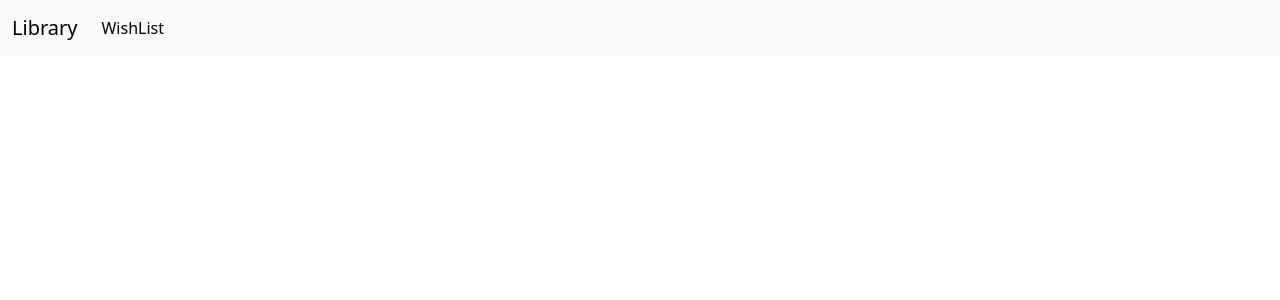
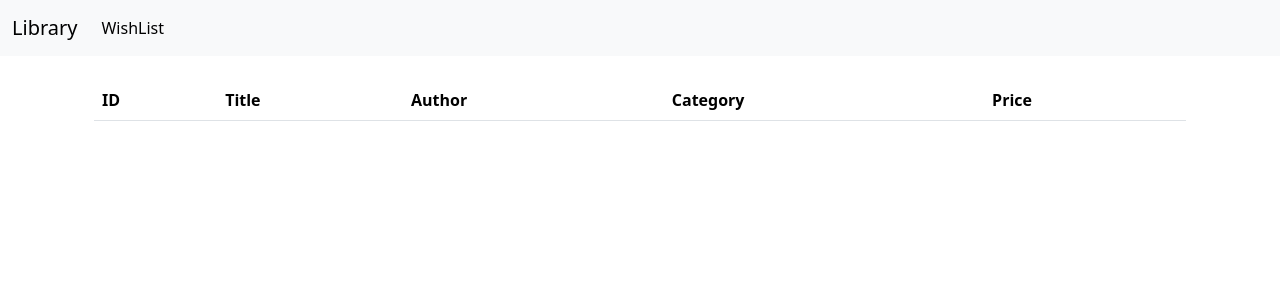
Before and after one commit to yousef8/iti-vue, a Vue app in the folder day-2/WishListUsingComponents/: page / in a window 1280 px wide. Both pictures are taken after a click on the link "WishList". Shown: the top 300 px of the page. Built offline with nearby package versions, Linux system fonts and the light colour scheme.

Commit message:
Enhance wishlist layout

```diff
--- a/day-2/WishListUsingComponents/src/App.vue
+++ b/day-2/WishListUsingComponents/src/App.vue
@@ -12,8 +12,8 @@
     ></book-card>
   </div>
 
-  <div vi-if="isWishListVisible">
-    <h1 v-for="book in wishedBooks" :key="book.id">{{ book.title }}</h1>
+  <div v-if="isWishListVisible" class="container-lg p-4 d-flex flex-wrap justify-content-around">
+    <wish-list :wishedBooks="wishedBooks" @remove-from-wishlist="removeFromWishList"></wish-list>
   </div>
 </template>
 
@@ -21,9 +21,10 @@
 import books from './assets/books.json'
 import BookCard from './components/BookCard.vue'
 import NavBar from './components/NavBar.vue'
+import WishList from './components/WishList.vue'
 
 export default {
-  components: { BookCard, NavBar },
+  components: { BookCard, NavBar, WishList },
   data() {
     return {
       books: books,
--- /dev/null
+++ b/day-2/WishListUsingComponents/src/components/WishList.vue
@@ -0,0 +1,32 @@
+<template>
+  <table class="table">
+    <thead>
+      <tr>
+        <th scope="col">ID</th>
+        <th scope="col">Title</th>
+        <th scope="col">Author</th>
+        <th scope="col">Category</th>
+        <th scope="col">Price</th>
+      </tr>
+    </thead>
+    <tbody>
+      <tr v-for="book in wishedBooks" :key="book.id">
+        <td>{{ book.id }}</td>
+        <td>{{ book.title }}</td>
+        <td>{{ book.author }}</td>
+        <td>{{ book.category }}</td>
+        <td>{{ book.price }}</td>
+        <td><a @click="$emit('remove-from-wishlist', book.id)">Remove</a></td>
+      </tr>
+    </tbody>
+  </table>
+</template>
+
+<script>
+export default {
+  props: {
+    wishedBooks: Array
+  },
+  emits: ['remove-from-wishlist']
+}
+</script>
```
